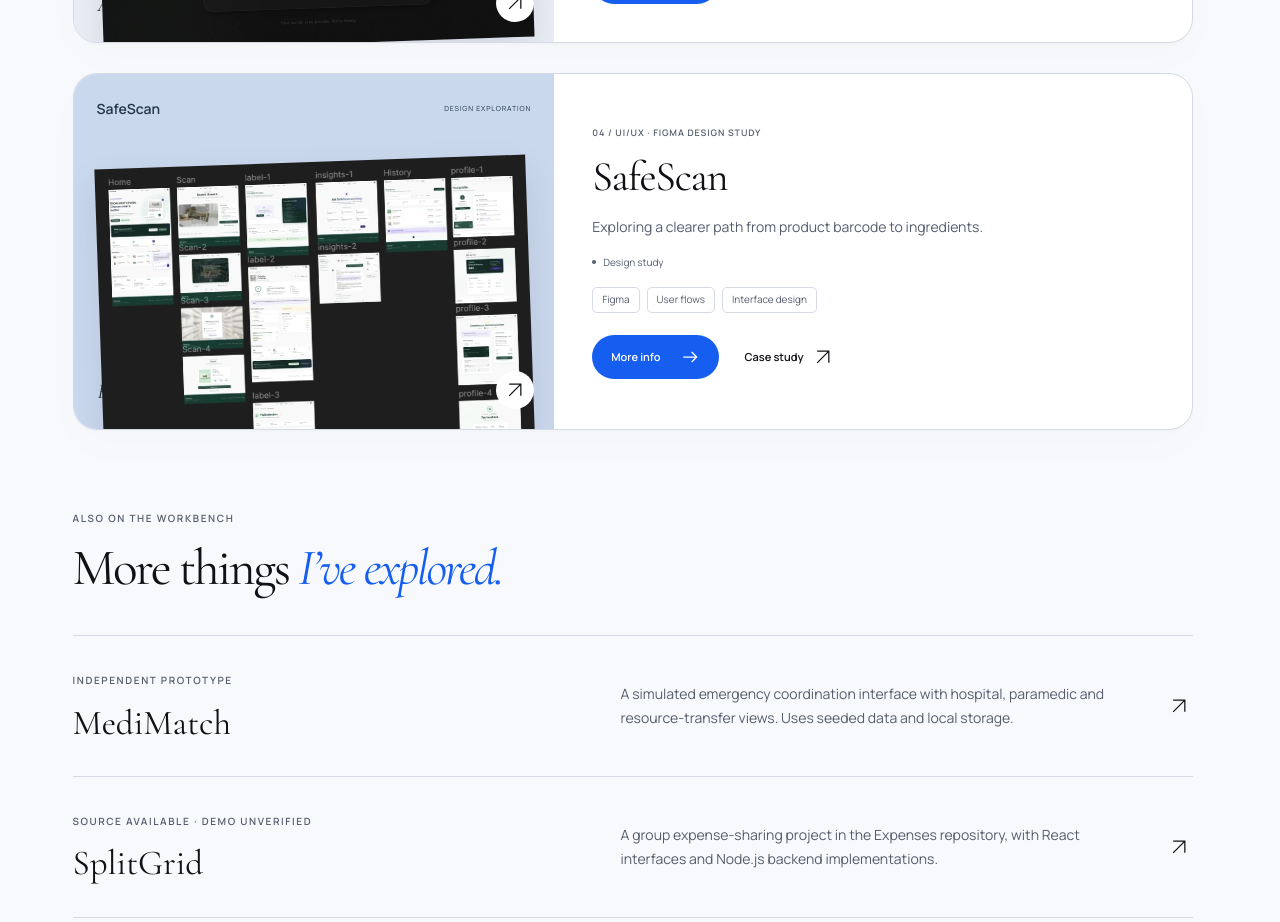
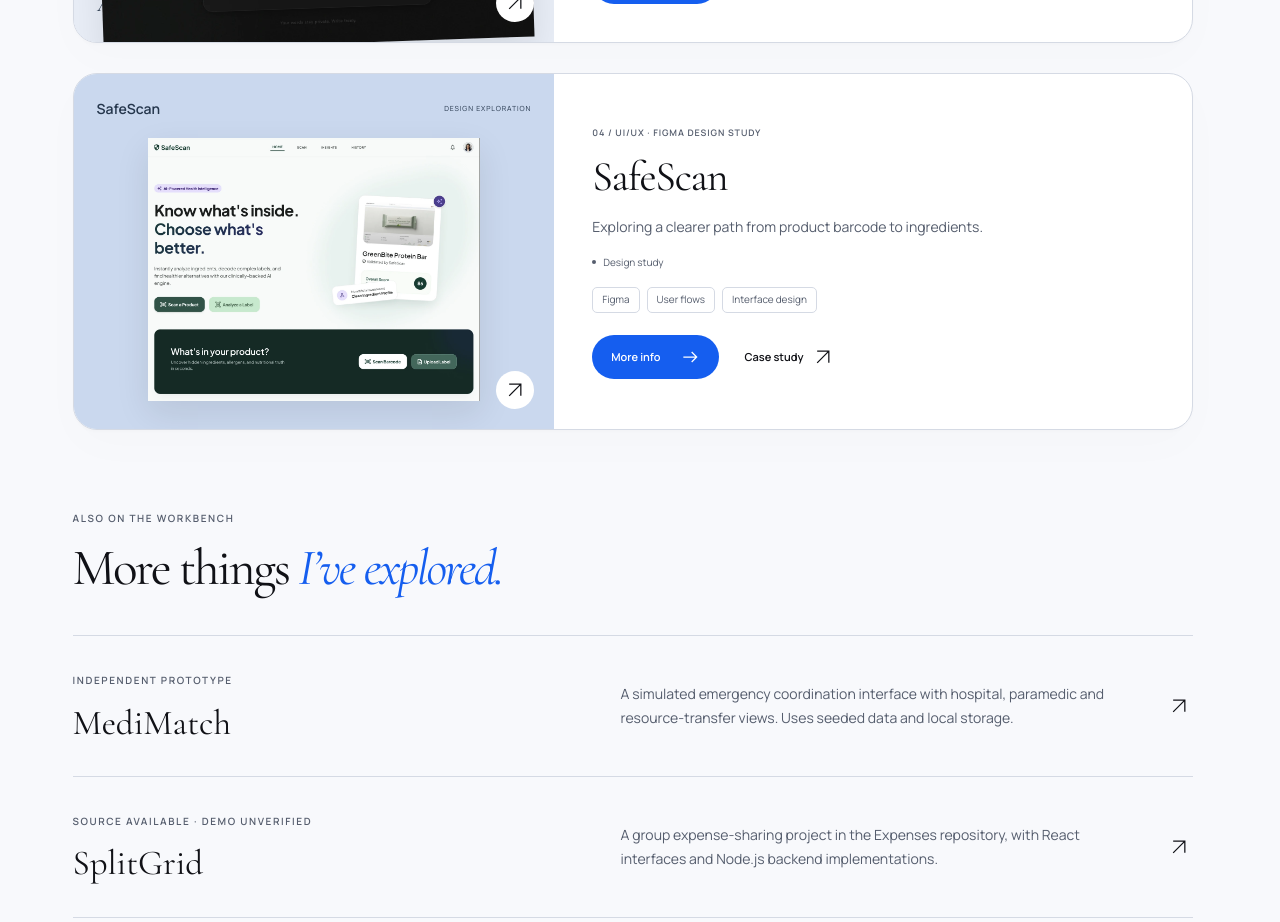
Before and after one commit to bbhoomikasb11-design/Portfolio, a React (Vite) app: page /projects in a window 1280 px wide. Shown: the part 1640-2562 px from the top of the page. Built offline with nearby package versions, Linux system fonts and the light colour scheme.

Commit message:
Add supplied SafeScan homepage image to project views

```diff
--- a/src/components/ProjectCard.tsx
+++ b/src/components/ProjectCard.tsx
@@ -18,8 +18,8 @@ export function ProjectVisual({ project }: { project: Project }) {
           src={project.image}
           alt={project.alt}
           loading="lazy"
-          width={project.slug === "adaptui" ? 380 : 1280}
-          height={project.slug === "adaptui" ? 740 : 800}
+          width={project.imageSize.width}
+          height={project.imageSize.height}
         />
       </div>
       <span className="visual-index" aria-hidden="true">
--- a/src/data/projects.ts
+++ b/src/data/projects.ts
@@ -2,6 +2,7 @@ export type Category = 'Engineering' | 'Product design';
 export interface Project {
   slug: string; name: string; category: Category; discipline: string; summary: string; role: string;
   status: string; stack: string[]; image: string; alt: string; caption: string; source: string; sourceLabel: string;
+  imageSize: { width: number; height: number };
   intro: string; sections: { title: string; text: string }[]; flow: string[];
 }
 const github = 'https://github.com/bbhoomikasb11-design/';
@@ -11,6 +12,7 @@ export const projects: Project[] = [
     summary: 'Bringing student resources closer to the students who need them.',
     role: 'Product design, frontend & some backend', status: 'Team project · Demo pending',
     stack: ['React', 'Node.js', 'Express', 'PostgreSQL'], image: '/images/campusmesh.webp',
+    imageSize: { width: 1280, height: 800 },
     alt: 'CampusMesh sign-in interface captured from the repository running locally.',
     caption: 'Actual local frontend. Authentication and marketplace transactions require the configured backend.',
     source: github + 'CampusMesh', sourceLabel: 'Explore source',
@@ -28,6 +30,7 @@ export const projects: Project[] = [
     slug: 'adaptui', name: 'AdaptUI', category: 'Engineering', discipline: 'Accessibility · Chrome extension',
     summary: 'A web experience that can adapt to the person using it.', role: 'Independent design & development', status: 'Active development',
     stack: ['JavaScript', 'Manifest V3', 'axe-core', 'DOM APIs'], image: '/images/adaptui.webp',
+    imageSize: { width: 380, height: 740 },
     alt: 'Real AdaptUI popup with accessibility profile switches and a Scan this page button.',
     caption: 'Actual popup rendered from source. This capture is not an installed-extension scan result.',
     source: github + 'AdaptUI', sourceLabel: 'Explore source',
@@ -45,6 +48,7 @@ export const projects: Project[] = [
     slug: 'clearhead', name: 'ClearHead', category: 'Engineering', discipline: 'AI integration · Interface development',
     summary: 'Turning a page of scattered thoughts into a structured reflection.', role: 'Project development', status: 'AI client · Validation pending',
     stack: ['React', 'Vite', 'Gemini API'], image: '/images/clearhead.webp',
+    imageSize: { width: 1280, height: 800 },
     alt: 'ClearHead writing interface rendered from the actual React source.',
     caption: 'Actual local writing interface. AI responses were not generated during the audit; source privacy copy is not a verified data-handling guarantee.',
     source: github + 'ClearHead', sourceLabel: 'Explore source',
@@ -61,17 +65,18 @@ export const projects: Project[] = [
   {
     slug: 'safescan', name: 'SafeScan', category: 'Product design', discipline: 'UI/UX · Figma design study',
     summary: 'Exploring a clearer path from product barcode to ingredients.', role: 'UI/UX design', status: 'Design study',
-    stack: ['Figma', 'User flows', 'Interface design'], image: '/images/safescan.webp',
-    alt: 'Overview of the real SafeScan Figma canvas showing Home, Scan, label, insights, history and profile frames.',
-    caption: 'Original SafeScan Figma canvas, viewed in the browser. Detailed frame exports are still needed.',
+    stack: ['Figma', 'User flows', 'Interface design'], image: '/images/safescan-home.webp',
+    imageSize: { width: 1232, height: 978 },
+    alt: 'SafeScan homepage design with a product preview, dark green navigation, and barcode scanning and label upload actions.',
+    caption: 'SafeScan homepage design supplied by Bhoomika. Interface concept from the UI/UX study.',
     source: 'https://www.figma.com/design/Gk104dZnM486TBImFXejHX/SafeScan', sourceLabel: 'Open Figma',
     intro: 'A UI/UX exploration of the journey from scanning a product barcode to seeing its ingredients. SafeScan is presented as a design study, with the original Figma file available to explore.',
     flow: ['Open scan', 'Capture barcode', 'Identify product', 'Read ingredients'],
     sections: [
       { title: 'Making a label easier to approach', text: 'The owner-defined core journey is simple: scan a barcode, then see the product’s ingredients. The design work gives that journey a dedicated interface rather than treating scanning as an isolated utility.' },
       { title: 'A connected set of screens', text: 'The accessible Figma canvas includes Home, multiple Scan and label frames, insights, History and profile screens. The progression separates capture from the product-detail view, while history and profile occupy their own areas.' },
-      { title: 'A visual direction in the file', text: 'The actual frames use light surfaces, dark green navigation and grouped content areas. The overview shows an extended product flow; detailed frame exports and annotations are still needed to explain individual decisions with greater precision.' },
-      { title: 'Design scope & next steps', text: 'No working barcode service, product database, allergy detection or ingredient analysis was verified. Research records and usability results were not supplied. Next steps are readable frame exports, a documented prototype path and owner-provided context for the design decisions.' },
+      { title: 'A visual direction in the file', text: 'The supplied homepage pairs light surfaces and dark green navigation with a prominent product preview. Scanning and label upload appear as clear entry points, while the lower panel groups these actions together. Additional flow screens and annotations would help explain the decisions beyond the homepage.' },
+      { title: 'Design scope & next steps', text: 'No working barcode service, product database, allergy detection or ingredient analysis was verified. Research records and usability results were not supplied. Next steps are the remaining flow-screen exports, a documented prototype path and owner-provided context for the design decisions.' },
     ],
   },
 ];
--- a/src/styles/portfolio.css
+++ b/src/styles/portfolio.css
@@ -1368,3 +1368,29 @@ body {
     gap: 15px;
   }
 }
+/* Keep the supplied SafeScan homepage complete in every project view. */
+.project-card .visual-safescan .screenshot-frame,
+.dialog-scroll > .visual-safescan .screenshot-frame,
+.case-figure .visual-safescan .screenshot-frame {
+  inset: 64px 24px 28px;
+  width: auto;
+  display: flex;
+  align-items: center;
+  justify-content: center;
+  transform: none;
+  box-shadow: none;
+}
+.visual-safescan .screenshot-frame img {
+  width: auto;
+  height: auto;
+  max-width: 100%;
+  max-height: 100%;
+  object-fit: contain;
+  box-shadow: 0 12px 32px #10111618;
+}
+.visual-safescan .visual-index {
+  display: none;
+}
+.dialog-scroll > .visual-safescan {
+  height: clamp(270px, 55vw, 480px);
+}
```
Also changed, not shown: public/images/safescan-home.webp (added), 3 other files (tests, documents, lock files or other folders).
